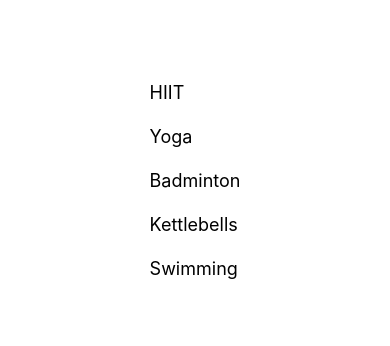
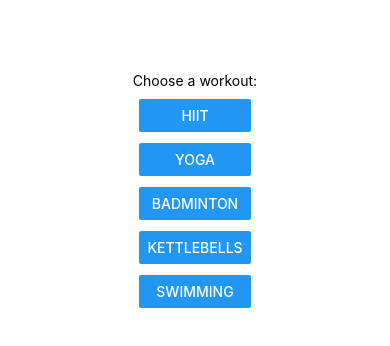
Before and after one commit to twitchett/gs-app, a React Native app: screen / in a window 390 px wide. Shown: the top 346 px of the page. Built offline with nearby package versions, Linux system fonts and the light colour scheme.

Commit message:
feat: render workout list items as buttons

```diff
--- a/views/workoutList/WorkoutList.js
+++ b/views/workoutList/WorkoutList.js
@@ -1,11 +1,28 @@
-import React from 'react';
-import { StyleSheet, FlatList, Text, View } from 'react-native';
-import { connect } from 'react-redux';
+import React from 'react'
+import { StyleSheet, FlatList, Text, View, Button } from 'react-native'
+import { connect } from 'react-redux'
 
-export default class App extends React.Component {
+export class WorkoutList extends React.Component {
+  constructor(props) {
+    super(props)
+    this.renderItem = this.renderItem.bind(this)
+  }
+
+  renderItem({ item }) {
+    return (
+      <View style={styles.item}>
+        <Button
+          onPress={() => { /* TODO */ }}
+          title={item.key}
+        />
+      </View>
+    )
+  }
+
   render() {
     return (
       <View style={styles.container}>
+        <Text>Choose a workout:</Text>
         <FlatList
           data={[
             {key: 'HIIT'},
@@ -14,7 +31,7 @@ export default class App extends React.Component {
             {key: 'Kettlebells'},
             {key: 'Swimming'}
           ]}
-          renderItem={({item}) => <Text style={styles.item}>{item.key}</Text>}
+          renderItem={this.renderItem}
         />
       </View>
     )
@@ -31,7 +48,14 @@ const styles = StyleSheet.create({
   },
   item: {
     padding: 10,
-    fontSize: 18,
     height: 44,
   },
-});
+})
+
+const mapStateToProps = state => {
+  return {}
+}
+
+const mapDispatchToProps = {}
+
+export default connect(mapStateToProps, mapDispatchToProps)(WorkoutList);
```
